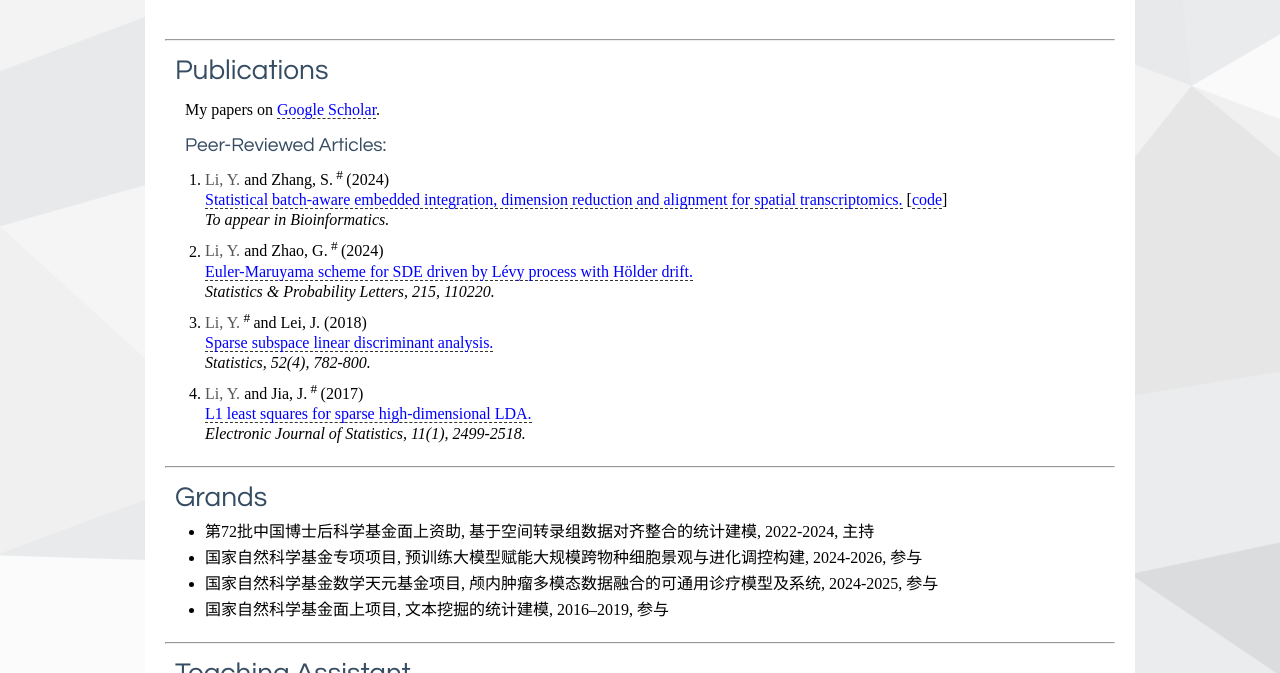
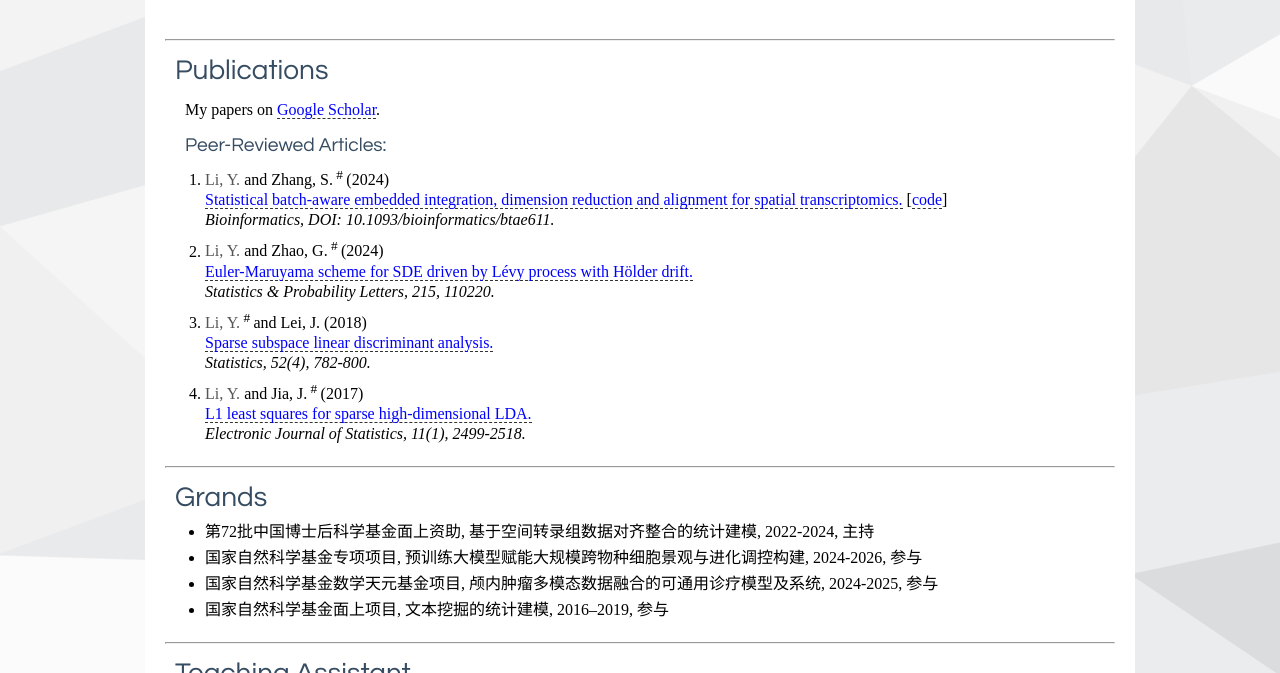
Before and after one commit to yanfang-li/yanfang-li.github.io, a plain HTML site: page index.html in a window 1280 px wide. Shown: the part 427-1100 px from the top of the page. Drawn offline with nearby package versions, Linux system fonts and the light colour scheme.

Commit message:
Update index.html

```diff
--- a/index.html
+++ b/index.html
@@ -97,7 +97,7 @@
 	<li><span class="emph">Li, Y.</span> and Zhang, S.<sup> # </sup> (2024)<br>
               <a class="link" href="" target="_blank">Statistical batch-aware embedded integration, dimension reduction and alignment for spatial transcriptomics.</a>
               [<a class="link" href="https://github.com/yanfang-li/stadia" target="_blank">code</a>]<br>
-              <i>To appear in Bioinformatics.</i><br>
+              <i>Bioinformatics, DOI: 10.1093/bioinformatics/btae611.</i><br>
         </li>
 	<li><span class="emph">Li, Y.</span> and Zhao, G.<sup> # </sup>  (2024)<br>
               <a class="link" href="https://www.sciencedirect.com/science/article/abs/pii/S0167715224001895" target="_blank">Euler-Maruyama scheme for SDE driven by L&#233;vy process with H&#246;lder drift.</a><br>
```
